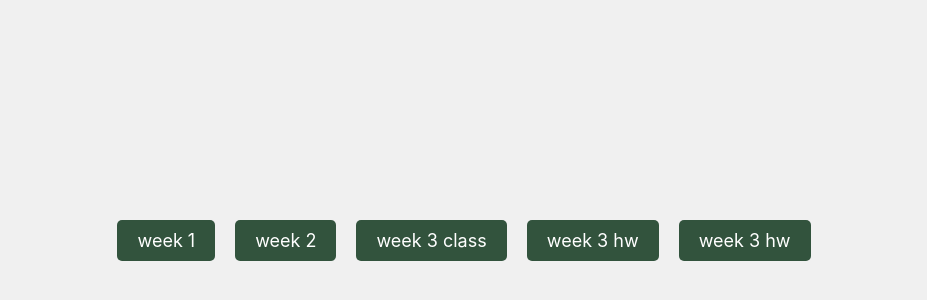
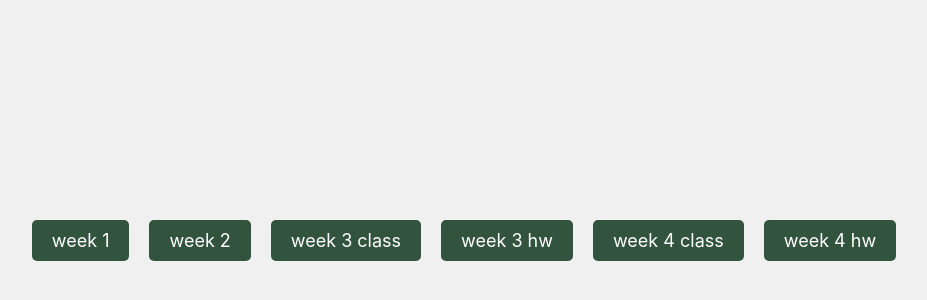
Before and after one commit to zhuanya28/wptws, a plain HTML site: page index.html in a window 1280 px wide. Shown: the part 160-460 px from the top of the page, without its empty margins (176-1103 px from the left). Drawn offline with Linux system fonts and the light colour scheme.

Commit message:
quick edits

```diff
--- a/empty-project-threejs+p5js/js/main.js
+++ b/empty-project-threejs+p5js/js/main.js
@@ -9,8 +9,6 @@ let cube;
 function setupThree() {
   cube = getBox();
   scene.add(cube);
-
-
 
   cube.position.set(1, 0, 0); //(x, y, z);
   cube.scale.x = 100;
--- a/index.html
+++ b/index.html
@@ -11,6 +11,7 @@
    <a href="week2/index.html">week 2</a>
    <a href="week3-inclass/index.html">week 3 class</a>
    <a href="week3-home/index.html">week 3 hw</a>
-   <a href="week4-inclass/index.html">week 3 hw</a>
+   <a href="week4-inclass/index.html">week 4 class</a>
+   <a href="week4-inclass/index.html">week 4 hw</a>
 </body>
 </html>
```
Also changed, not shown: 1 other file.
